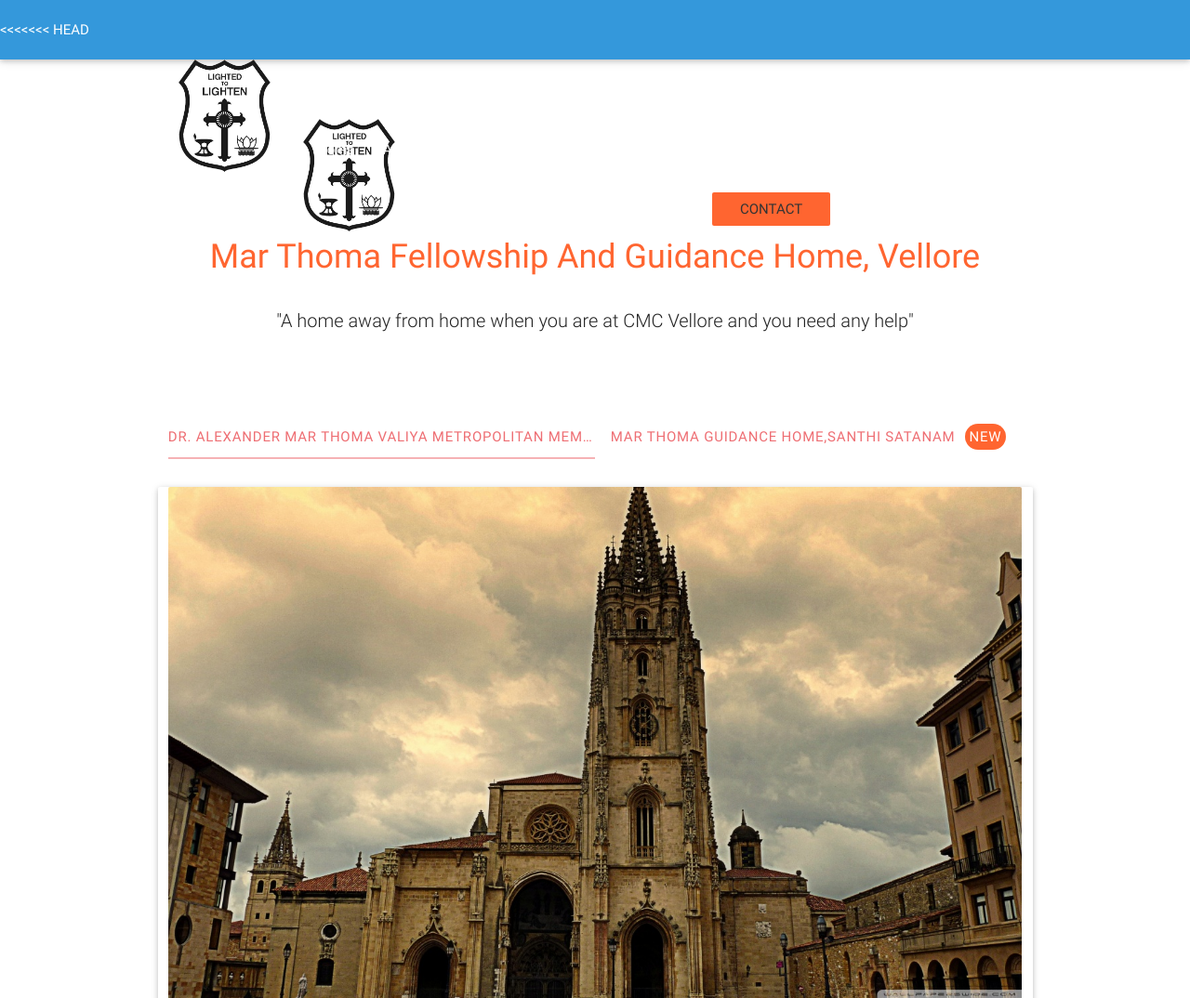
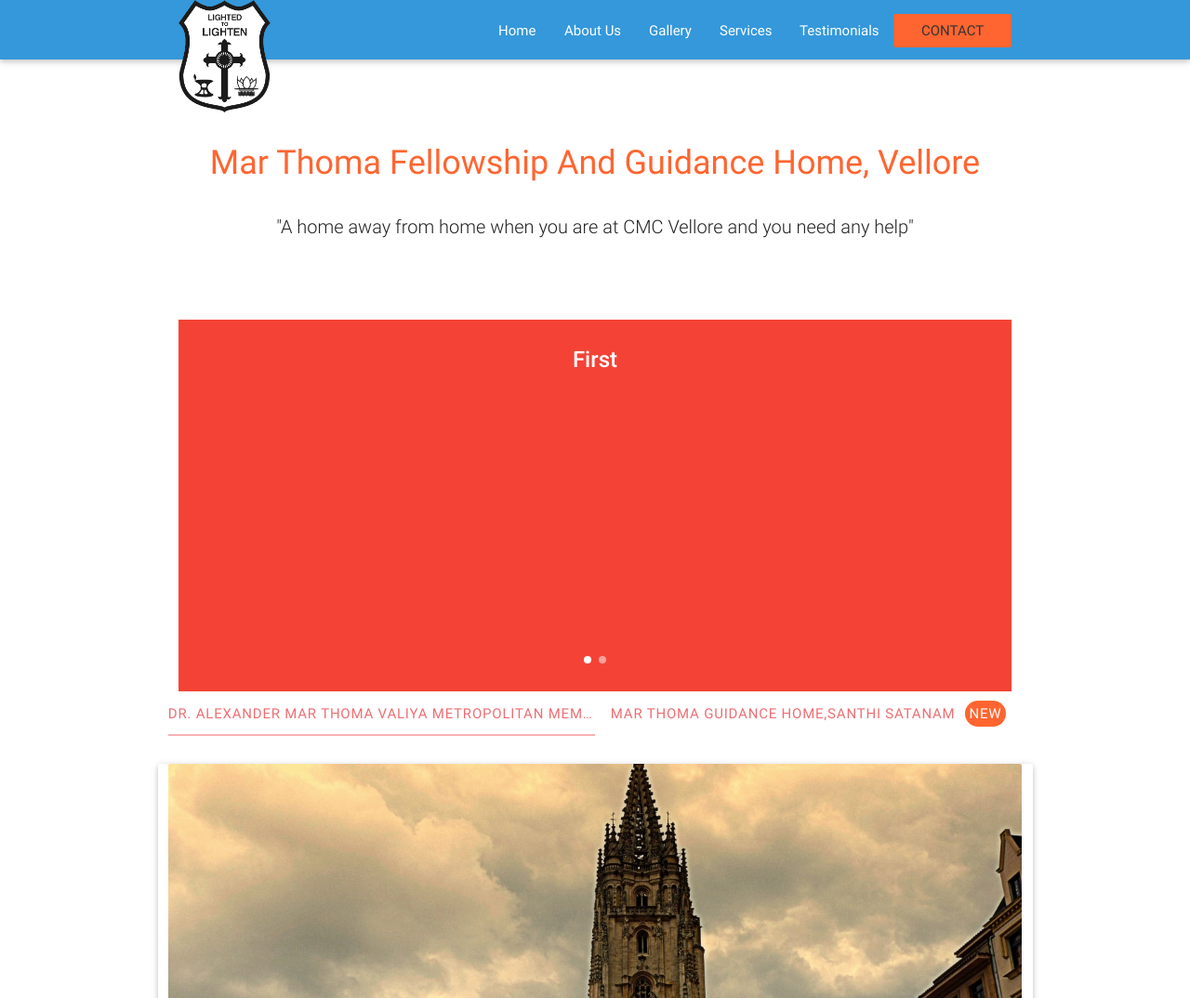
Before and after one commit to tcabraham03/guidance-center-vellore-master, a PHP site: page / in a window 1280 px wide. Shown: the top 1074 px of the page at 93% size. Run offline with PHP 8.4, Linux system fonts and the light colour scheme; some libraries are stand-ins or nearby versions.

Commit message:
Added SLider support for Homepage Tabs

```diff
--- a/index.html
+++ b/index.html
@@ -13,13 +13,8 @@
 </head>
 <body>
   <nav class="soft-crust" role="navigation">
-<<<<<<< HEAD
-    <div class="nav-wrapper container"><a id="logo-container" href="#" class="brand-logo"><img src="images/logo.png"></a>
-      <ul class="right hide-on-med-and-down">
-=======
     <div class="nav-wrapper container"><a id="logo-container" href="index.html" class="brand-logo"><img src="images/logo.png"></a>
       <ul class="right hide-on-med-and-down">
->>>>>>> 4682d73a481987245283576b0a87e0596fdc6e55
         <!-- <li><a class="waves-effect waves-light btn modal-trigger liz-orange" href="#about">About us</a></li> -->
         <li><a class="waves-effect waves-light" href="index.html">Home</a> </li>
         <li><a class="waves-effect waves-light" href="about.html">About Us</a> </li>
@@ -69,6 +64,15 @@
       <div class="section">
 
       <!--   Icon Section   -->
+      <div class="carousel carousel-slider center" data-indicators="true" style="height: 400px;">
+        <div class="carousel-item red white-text" style="top: 0px; height: 100%;">
+          <h2>First</h2>
+        </div>
+        <div class="carousel-item amber white-text" style="top: 0px; height: 100%;">
+          <h2>Second</h2>
+        </div>
+      </div>
+
       <div class="row">
         <div class="row">
           <div class="col s12">
@@ -176,28 +180,14 @@
   $(document).ready(function(){
     $('ul.tabs').tabs();
     $('.modal-trigger').leanModal();
+    $('.carousel.carousel-slider').carousel({fullWidth: true})
+    $('.carousel-item').css('transform', 'translateX(0px) translateY(0px) translateX(0px) translateX(0px) translateZ(0px) !important')
   });
   </script>
 
   <script async defer
           src="https://maps.googleapis.com/maps/api/js?key=AIzaSyAyXB51Uk_eQqK7uxtHzK-0RZe9hdTcNiU&callback=initMap">
   </script>
-  <!--Google Maps-->
-  <script>
-      function initMap() {
-          var vellore = {lat: 12.926660, lng: 79.128567};
-          var map = new google.maps.Map(document.getElementById('map'), {
-              zoom: 10,
-              center: vellore
-          });
-          var marker = new google.maps.Marker({
-              position: vellore,
-              map: map
-          });
-      }
-      function initGandhiMap(){
 
-      }
-  </script>
   </body>
 </html>
--- a/styles/style.css
+++ b/styles/style.css
@@ -90,3 +90,8 @@
 .submit-testimony-button{
 	margin:50px;
 }
+
+.carousel-item{
+	transform: translateX(0px) translateY(0px) translateX(0px) translateX(0px) translateZ(0px) !important;
+	top:0px !important;
+}
```
